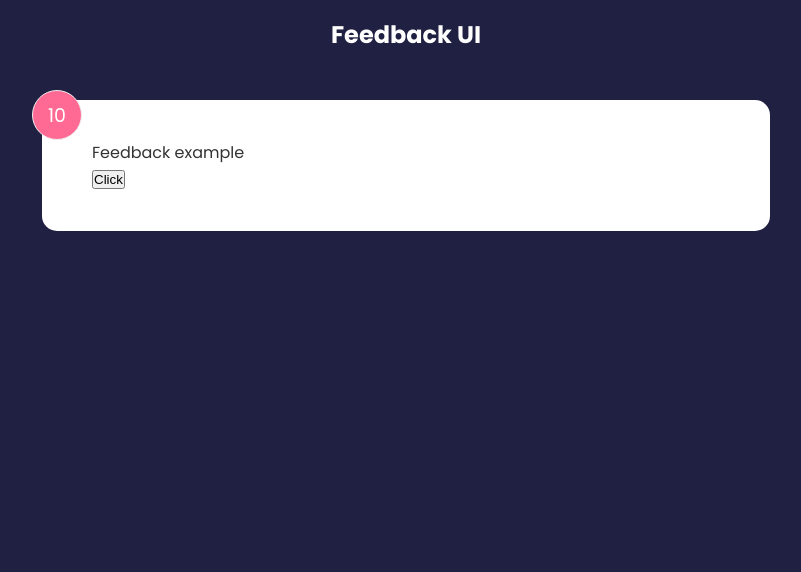
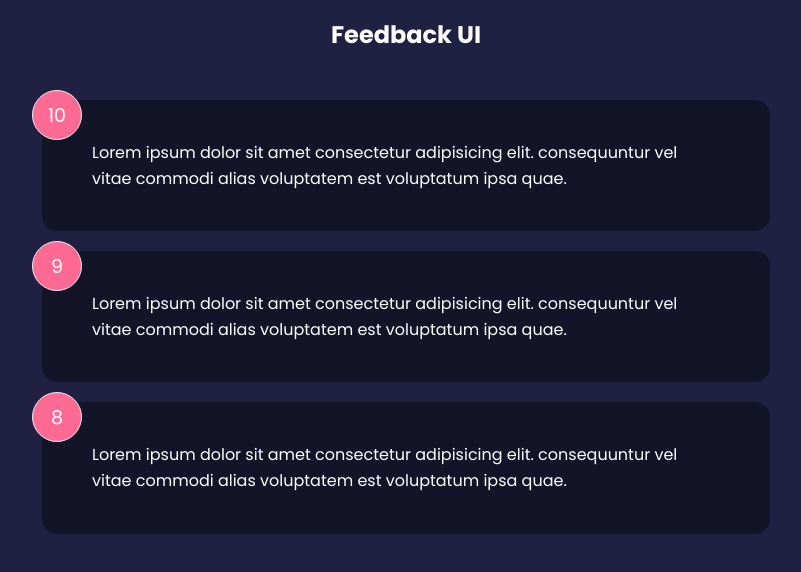
Before and after one commit to shurikation/feedback-app, a React (Create React App) app: page / in a window 1280 px wide. Shown: the top 572 px of the page, without its empty margins (234-1035 px from the left). Built offline with nearby package versions, Linux system fonts and the light colour scheme.

Commit message:
Finish chapter #3.5

```diff
--- a/src/App.js
+++ b/src/App.js
@@ -1,13 +1,17 @@
 import './index.css';
+import { useState } from 'react';
 import Header from './components/Header';
-import FeedbackItem from './components/FeedbackItem';
+import FeedbackList from './components/FeedbackList';
+import FeedbackData from './data/FeedbackData';
 
 function App() {
+  const [feedback, setFeedback] = useState(FeedbackData);
+
   return (
     <>
       <Header />
       <div className='container'>
-          <FeedbackItem />
+          <FeedbackList feedback={feedback} />
       </div>
     </>
   )
--- a/src/components/FeedbackItem.jsx
+++ b/src/components/FeedbackItem.jsx
@@ -1,23 +1,17 @@
-import { useState } from 'react';
+import PropTypes from 'prop-types'
+import Card from './shared/Card';
 
-function FeedbackItem() {
-  const [rating, setRating] = useState(10);
-  const [text, setText] = useState('Feedback example');
-
-  const handleClick = () => {
-    //state in react is immutable - i can't be directly changed
-    setRating((prev) => {
-      return prev + 1;
-    });
-  };
-
+function FeedbackItem({ item }) {
   return (
-    <div className='card'>
-      <div className="num-display">{rating}</div>
-      <div className="text-display">{text}</div>
-      <button onClick={handleClick}>Click</button>
-    </div>
+    <Card reverse={true}>
+      <div className="num-display">{item.rating}</div>
+      <div className="text-display">{item.text}</div>
+    </Card>
   )
 }
 
 export default FeedbackItem;
+
+FeedbackItem.propTypes = {
+  item: PropTypes.object.isRequired
+}
--- /dev/null
+++ b/src/components/FeedbackList.jsx
@@ -0,0 +1,30 @@
+import FeedbackItem from './FeedbackItem'
+import PropTypes from 'prop-types';
+
+function FeedbackList({feedback}) {
+  if(!feedback || feedback.length === 0) {
+    return <p>No feedback yet...</p>
+  }
+
+  return (
+    <div className='feedback-list'>
+      {
+        feedback.map((item) => (
+            <FeedbackItem key={item.id} item={item} />
+        ))
+      }
+    </div>
+  )
+}
+
+FeedbackList.propTypes = {
+  feedback: PropTypes.arrayOf(
+    PropTypes.shape({
+      id: PropTypes.number.isRequired,
+      text: PropTypes.string.isRequired,
+      rating: PropTypes.number.isRequired,
+    })
+  )
+}
+
+export default FeedbackList
--- /dev/null
+++ b/src/components/shared/Card.jsx
@@ -0,0 +1,21 @@
+import PropTypes from 'prop-types'
+
+function Card( {children, reverse} ) {
+
+  return (
+    <div className={`card ${reverse && 'reverse'}`}>
+      { children }
+    </div>
+  )
+}
+
+Card.defaultProps = {
+  reverse: false,
+}
+
+Card.propTypes = {
+  children: PropTypes.node.isRequired,
+  reverse: PropTypes.bool
+}
+
+export default Card
--- /dev/null
+++ b/src/data/FeedbackData.js
@@ -0,0 +1,18 @@
+const FeedbackData = [
+  {
+    id: 1,
+    rating: 10,
+    text: 'Lorem ipsum dolor sit amet consectetur adipisicing elit. consequuntur vel vitae commodi alias voluptatem est voluptatum ipsa quae.',
+  },
+  {
+    id: 2,
+    rating: 9,
+    text: 'Lorem ipsum dolor sit amet consectetur adipisicing elit. consequuntur vel vitae commodi alias voluptatem est voluptatum ipsa quae.',
+  },
+  {
+    id: 3,
+    rating: 8,
+    text: 'Lorem ipsum dolor sit amet consectetur adipisicing elit. consequuntur vel vitae commodi alias voluptatem est voluptatum ipsa quae.',
+  },
+]
+export default FeedbackData
```
